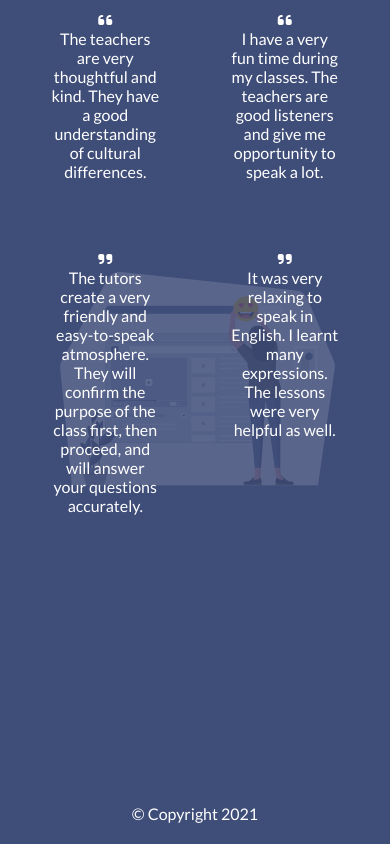
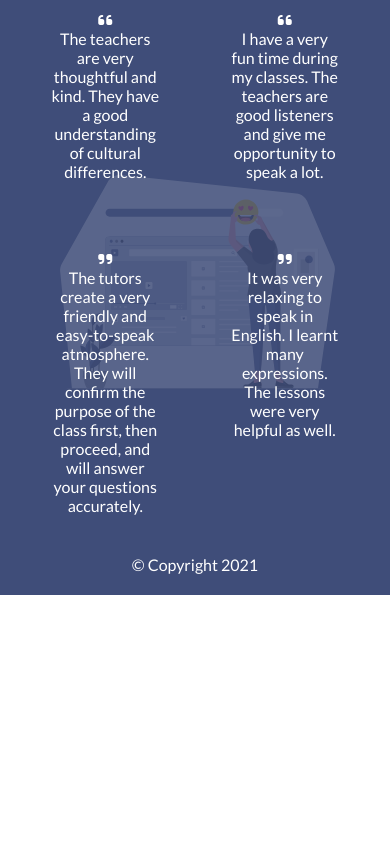
Before and after one commit to Thunderbolton/Online-English-School, a React (Create React App) app: page /pricing in a window 390 px wide. Shown: the part 2578-3422 px from the top of the page. After the commit the page ends 3173 px from the top, so only its background shows below. Built offline with nearby package versions, Linux system fonts and the light colour scheme.

Commit message:
updated styling of pricing feedback to be responsive on smallest screen sizes

```diff
--- a/src/index.css
+++ b/src/index.css
@@ -397,10 +397,6 @@ button {
   .infoBox1 img, .infoBox2 img {
     width: 100%;
   }
-  /* .infoBox2 {
-    flex-direction: column;
-    align-items: center;
-  } */
 }
 
 
@@ -792,29 +788,7 @@ button {
   border: solid 2px #3f4d79;
 }
 
-
-@media (max-width:950px) {
-  .pricing-header {
-    padding-bottom: 80px;
-  }
-  .pricing-hero {
-    flex-direction: column;
-    width: 55%;
-    margin-top: 630px;
-    margin-bottom: 700px;
-  }
-  .pricing section {
-    margin: 30px 0;
-  }
-
-  .pricing section li {
-    font-size: 1rem;
-    background-size: 12px 12px;
-  }
-}
-
 .pricing-feedback {
-  height: 900px;
   position: relative;
   background-color: #3f4d79;
 }
@@ -827,13 +801,15 @@ button {
   color: #fff;
 }
 
+
+/* What our students are saying */
+
 .pricing-feedback img {
   position: relative;
   margin: auto;
   display: block;
-  text-align: center;
-  width: 60rem;
-  bottom: 10%;
+  width: 80%;
+  bottom: 100px;
   background-color: #3f4d79;
 }
 
@@ -853,13 +829,36 @@ button {
 
 }
 
+
 @media (max-width:950px) {
+
+  .pricing-header {
+    padding-bottom: 80px;
+  }
+
+  .pricing-hero {
+    flex-direction: column;
+    width: 55%;
+    margin-top: 630px;
+    margin-bottom: 700px;
+  }
+
+  .pricing section {
+    margin: 30px 0;
+  }
+
+  .pricing section li {
+    font-size: 1rem;
+    background-size: 12px 12px;
+  }
+
   .pricing-feedback img {
-    opacity: 0.15;
     width: 100%;
-    bottom: 15%;
+    /* bottom: 15%; */
   }
 }
+
+
 
 @media(max-width:750px) {
   .pricing-quotes-container {
@@ -869,7 +868,9 @@ button {
     z-index: 2;
   }
   .pricing-feedback img {
-    bottom: 35%;
+    position: absolute;
+    opacity: 0.15;
+    top: 220px;
     width: 100%;
   }
 }
```
